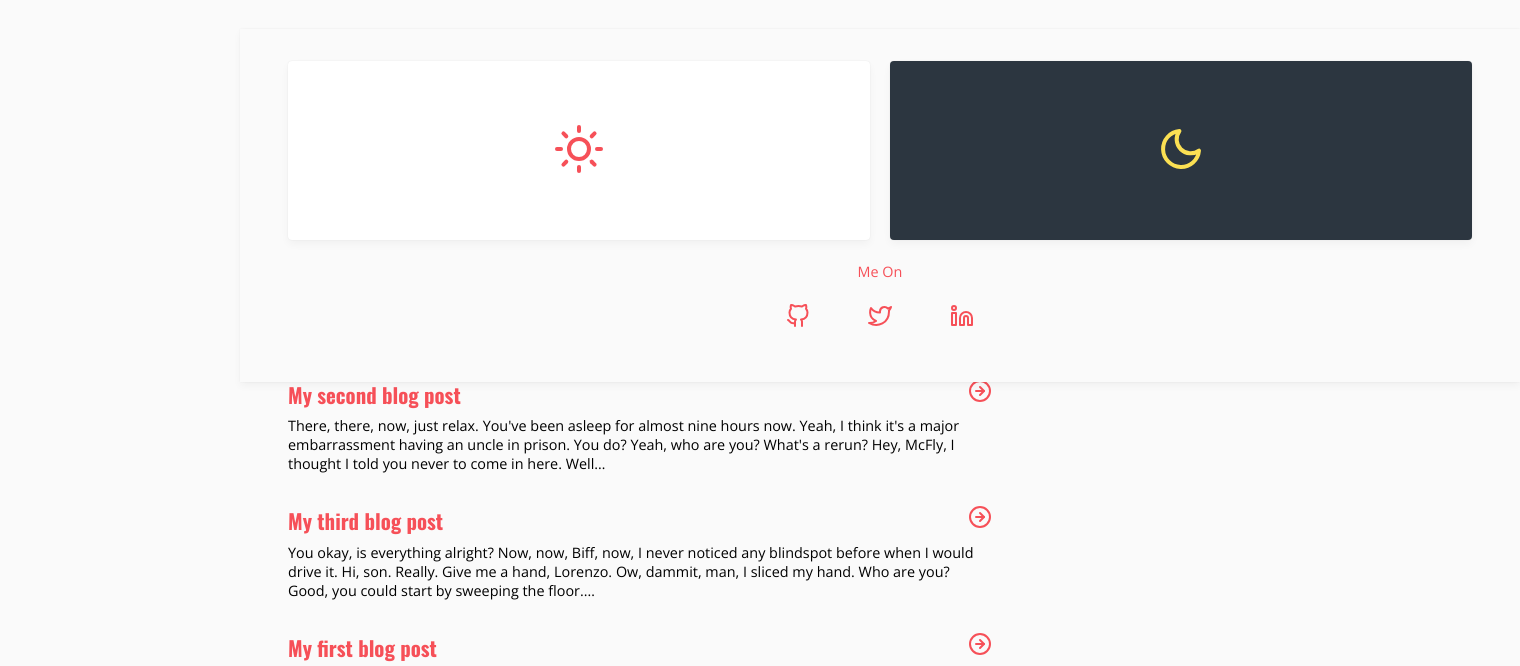
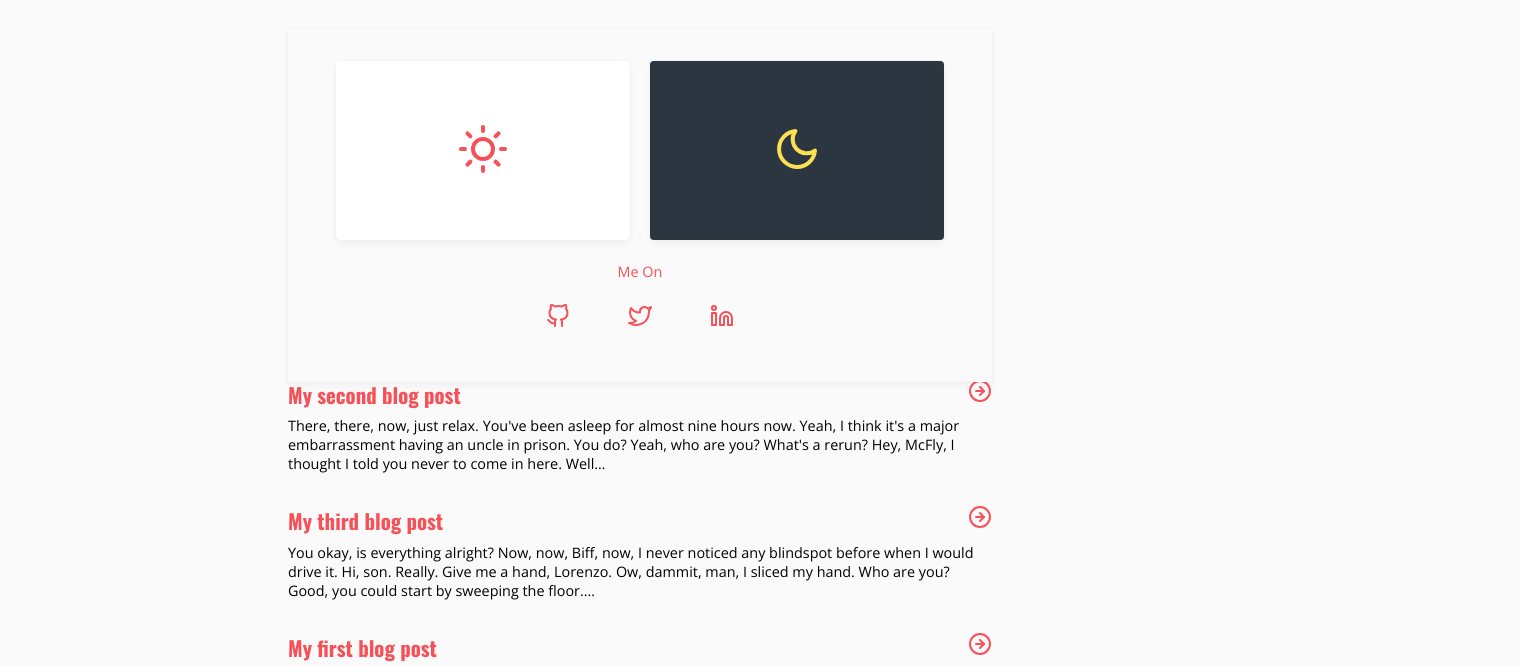
Before and after one commit to zeekrey/kreyio, a Gatsby site: page / in a window 1280 px wide. Both pictures are taken after a click on the element 816 px from the left and 46 px from the top of the page. Shown: the part 63-729 px from the top of the page, 1520 px wide, since content can reach past the window. Built offline with nearby package versions, Linux system fonts and the light colour scheme; Gatsby itself is replaced by a stand-in of ours.

Commit message:
:bug: Fixed the navigation.

```diff
--- a/src/components/navigation.js
+++ b/src/components/navigation.js
@@ -5,6 +5,10 @@ import styled from "styled-components"
 import { AlignJustify, Sun, Moon } from "react-feather"
 import ThemeButton from "./themeButton"
 import SocialIcons from "./socialIcons"
+
+const Wrapper = styled.div`
+  position: relative;
+`
 
 const Header = styled.header`
   padding: 1rem 1rem;
@@ -30,12 +34,17 @@ const Nav = styled.div`
 `
 
 const Menu = styled.div`
-  transition: 1s;
   display: ${props => (props.menuIsVisible ? "inherit" : "none")};
   position: absolute;
   z-index: 10;
   width: 100%;
   background-color: ${({ theme }) => theme.body};
+  @media (min-width: 400px) {
+    padding: 0rem ${({ theme }) => theme.paddingX};
+  }
+`
+
+const BoxShadow = styled.div`
   padding: 1rem 1rem;
   box-shadow: 0px 0px 1px rgba(0, 0, 0, 0.04), 0px 0px 2px rgba(0, 0, 0, 0.06),
     0px 4px 8px rgba(0, 0, 0, 0.04);
@@ -72,7 +81,7 @@ const Navigation = () => {
   const [menuIsVisible, setMenuIsVisible] = useState(false)
 
   return (
-    <>
+    <Wrapper>
       <Header>
         <Brand>
           <Link to="/">Christian Krey</Link>
@@ -82,6 +91,7 @@ const Navigation = () => {
         </Nav>
       </Header>
       <Menu menuIsVisible={menuIsVisible}>
+        <BoxShadow>
           <ThemeMenu>
             <ThemeButton
               icon={<Sun color="#F65058" size={48} />}
@@ -94,8 +104,9 @@ const Navigation = () => {
           </ThemeMenu>
           <MeOn>Me On</MeOn>
           <SocialIcons />
+        </BoxShadow>
       </Menu>
-    </>
+    </Wrapper>
   )
 }
 
--- a/src/components/themeButton.js
+++ b/src/components/themeButton.js
@@ -12,7 +12,6 @@ const Button = styled.button`
   border: none;
   @media (min-width: 400px) {
     padding: 4rem;
-
   }
 `
 
```
Also changed, not shown: README.md. Lines whose indentation alone changed are shown as unchanged.
